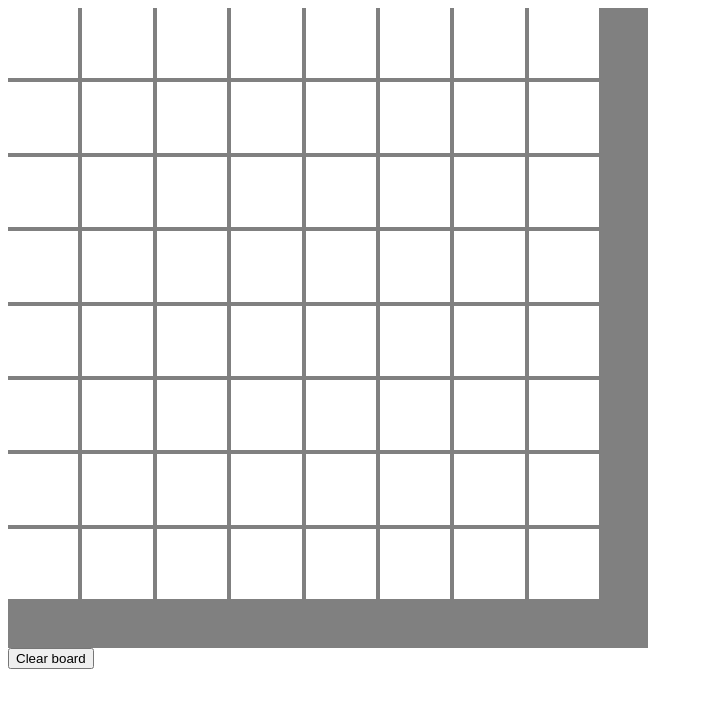
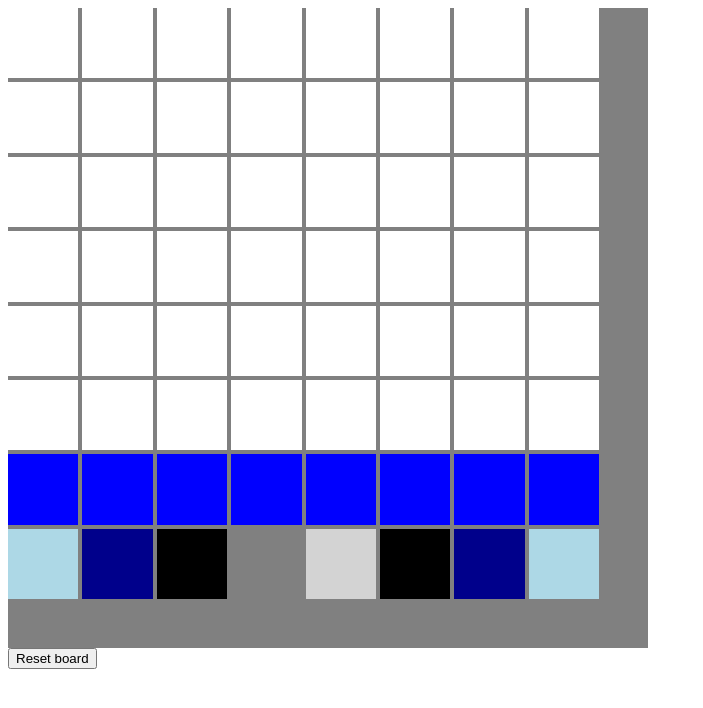
Before and after one commit to jls47/chess, a plain HTML site: page index.html in a window 1280 px wide. Shown: the whole page, without its empty margins (0-703 px from the left). Drawn offline with nearby package versions, Linux system fonts and the light colour scheme.

Commit message:
continuing

```diff
--- a/index.html
+++ b/index.html
@@ -72,10 +72,10 @@
         <div class = "1" id = "17"></div>
         <div class = "1" id = "18"></div>
     </div>
-    <button class = "clear">Clear board</button>
+    <button class = "reset">Reset board</button>
 </body>
 
 <script src = "https://code.jquery.com/jquery-3.2.1.js" type="text/javascript"></script>
 <script src = "https://cdnjs.cloudflare.com/ajax/libs/mathjs/3.20.1/math.js" type="text/javascript"></script>
-<script src = "main.js" defer></script>
+<script src = "main.js"></script>
 </html>
--- a/main.js
+++ b/main.js
@@ -1,79 +1,132 @@
 var matrixsub = function(first, last){
     var move = [];
     for(var i = 0; i < 2; i++){
-        console.log(first[i])
-        console.log(last[i])
+
         move.push(Math.abs(first[i]-last[i]));
-        console.log(i);
+
     }
     return move;
 }
+$(document).ready(function(){
 
-function Bishop(coords, newspot){
+    function Bishop(spot){
+        console.log(spot);
+        //TO DO: Establish the ability to place a bishop somewhere on the board
+        $('#'+spot).css('background','black');
+    }
+
+    Bishop.prototype.move = function(coords, newspot){
         this.coords = coords.split("");
         this.newspot = newspot.split("");
         var move = matrixsub(coords, newspot);
         if(move[0] = move[1]){
-        console.log("move seems legit")
+            console.log("move seems legitB");
+            console.log(move);
+        }
     }
 
+    var B1B = new Bishop('13');
+    var B2B = new Bishop('16');
+
+    B1B.move('34', '23');
+
+    function King(spot){
+        console.log(spot);
+        $('#'+spot).css('background','grey');
     }
 
-Bishop('34', '23');
-
-function King(coords, newspot){
+    King.prototype.move = function(coords, newspot){
         this.coords = coords.split("");
         this.newspot = newspot.split("");
         var move = matrixsub(coords, newspot);
         if((move[0] == 0 && move[1] == 1) || (move[0] == 1 && move[1] == 0)){
-        console.log("move seems legit")
+            console.log("move seems legit King");
         }
     }
 
-King('34', '33');
+    var KB = new King('14');
 
-function Knight(coords, newspot){
+    KB.move('34', '33');
+
+    function Knight(spot){
+        console.log(spot);
+        $('#'+spot).css('background','darkblue');
+    }
+
+    Knight.prototype.move = function(coords, newspot){
         this.coords = coords.split("");
         this.newspot = newspot.split("");
         var move = matrixsub(coords, newspot);
         if((move[0] == 1 && move[1] == 4) || (move[0] == 4 && move[1] == 1)){
-        console.log("move seems legit")
+            console.log('move seems legit knight')
         }
     }
 
-Knight('34','48');
+    var KnB1 = new Knight('12');
+    var KnB2 = new Knight('17');
 
-function Pawn(coords, newspot){
+    function Pawn(spot){
+        console.log(spot);
+        $('#'+spot).css('background','blue');
+    }
+
+    Pawn.prototype.move = function(coords, newspot){
         this.coords = coords.split("");
         this.newspot = newspot.split("");
         var move = matrixsub(coords, newspot);
         if(move[0] == 0 && move[1] == 1){
-        console.log("move seems legit")
-    }else if(((move[0] == 0 && move[1] == 2) && coords[0] == 1) || ((move[0] == 0 && move[1] == 2) && coords[2] == 7)){
-        console.log("move seems legit")
+
+        }else if(((move[0] == 0 && move[1] == 2) && coords[0] == 2) || ((move[0] == 0 && move[1] == 2) && coords[2] == 7)){
+
         }
     }
 
-Pawn('34','35');
+    var PB1 = new Pawn('21');
+    var PB2 = new Pawn('22');
+    var PB3 = new Pawn('23');
+    var PB4 = new Pawn('24');
+    var PB5 = new Pawn('25');
+    var PB6 = new Pawn('26');
+    var PB7 = new Pawn('27');
+    var PB8 = new Pawn('28');
 
-function Queen(coords, newspot){
+    PB1.move('21', '23');
+
+    function Queen(spot){
+        console.log(spot);
+        $('#'+spot).css('background','lightgrey');
+    }
+
+    Queen.prototype.move = function(coords, newspot){
         this.coords = coords.split("");
         this.newspot = newspot.split("");
         var move = matrixsub(coords, newspot);
         if(move[0] == move[1] || move[0] == 0 || move[1] == 0){
-        console.log("move seems legit")
+            console.log('move seems legit queen');
         }
     }
+    var QB = new Queen('15');
 
-Queen('34','38');
+    QB.move('34','38');
 
-function Rook(coords, newspot){
+    function Rook(spot){
+        console.log(spot);
+        $('#'+spot).css('background','lightblue');
+    }
+
+    Rook.prototype.move = function(coords, newspot){
         this.coords = coords.split("");
         this.newspot = newspot.split("");
         var move = matrixsub(coords, newspot);
         if(move[0] == 0 || move[1] == 0){
-        console.log("move seems legit");
-    }
+            console.log('move seems legit rook');
+        };
     }
 
-Rook('34', '74');
+    var RB1 = new Rook('11');
+    var RB2 = new Rook('18');
+
+    RB1.move('34', '74');
+
+
+})
```
Lines whose indentation alone changed are shown as unchanged.
